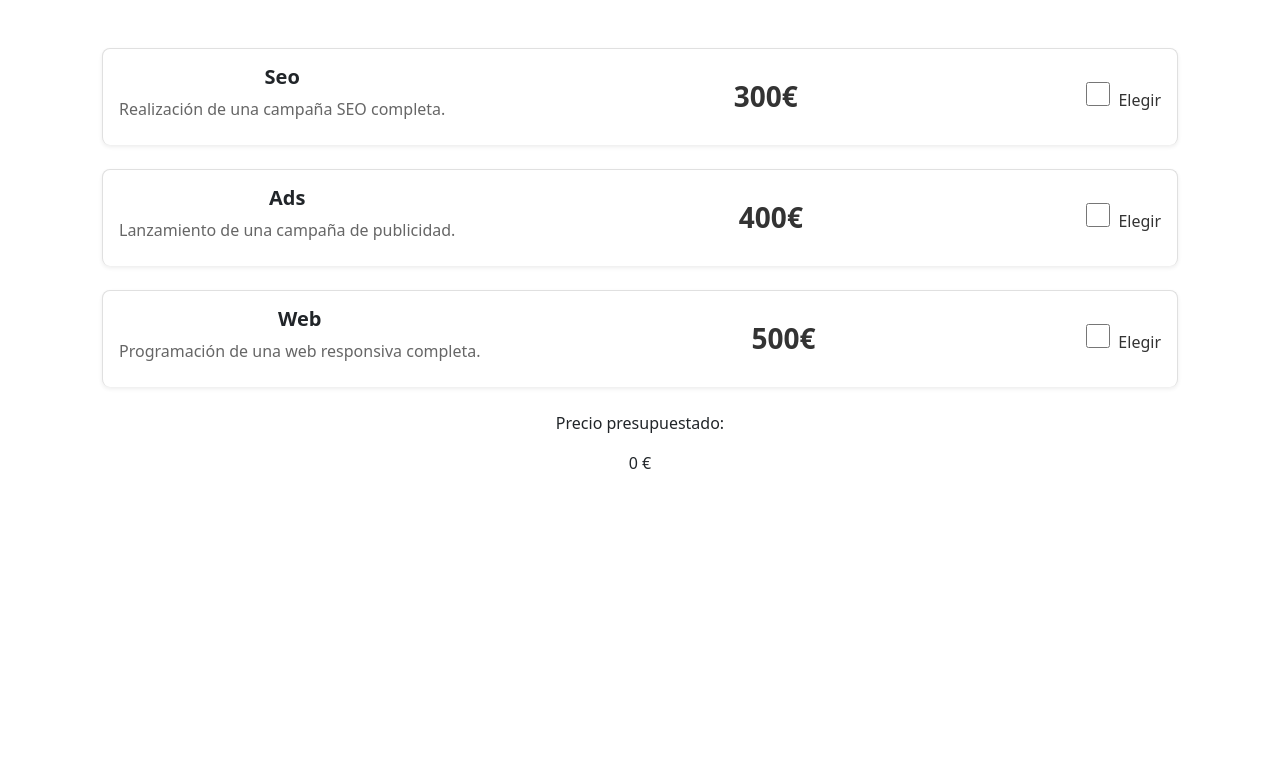
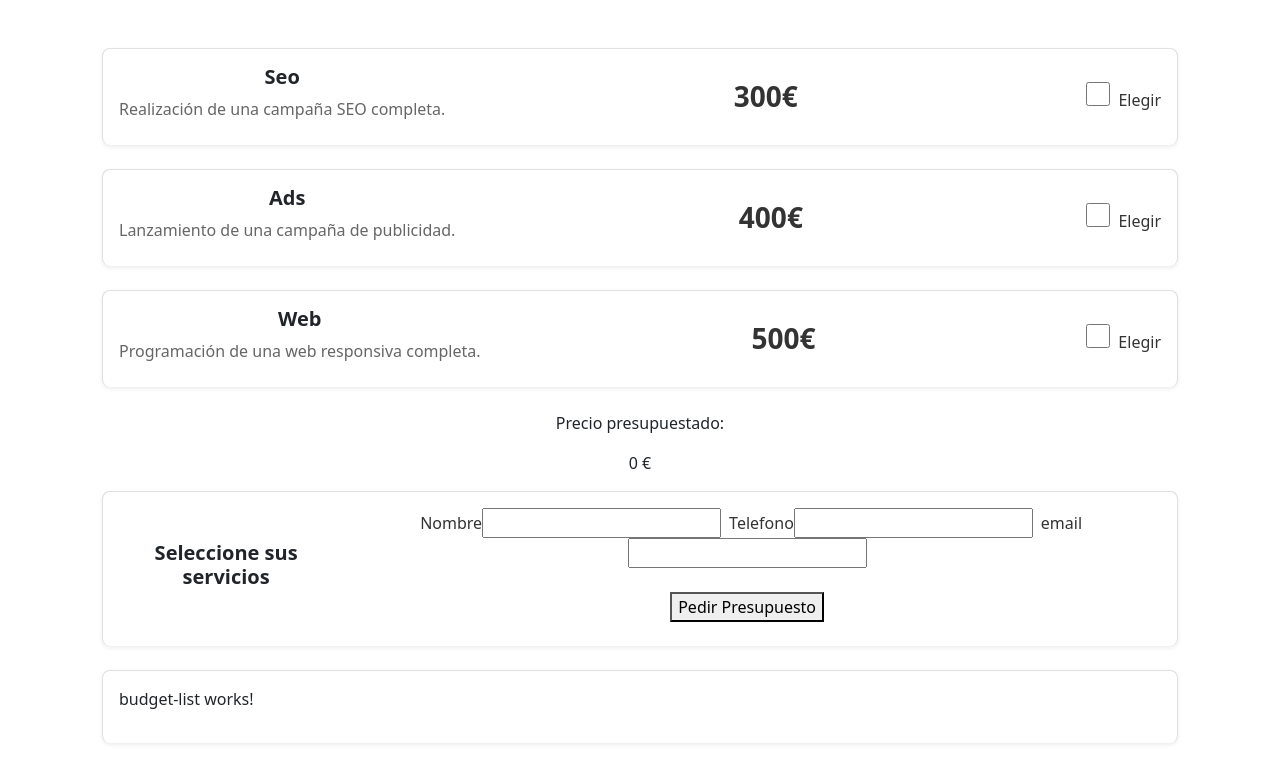
Before and after one commit to GusFDLPBarcelona/Gustavo-Mujica-Sprint-6-Angular, an Angular app in the folder presupuestos/: page / in a window 1280 px wide. Shown: the top 782 px of the page. Built offline with nearby package versions, Linux system fonts and the light colour scheme.

Commit message:
Comienzo del Ejercicio 5 del Nivel 2. Aun sin terminar y sin maquetar.

```diff
--- a/presupuestos/src/app/budget-list/budget-list.component.ts
+++ b/presupuestos/src/app/budget-list/budget-list.component.ts
@@ -1,4 +1,6 @@
-import { Component } from '@angular/core';
+import { Component, Input, signal } from '@angular/core';
+import { BudgetService } from '../services/budget.service';
+import { iPresupuesto } from '../models/budget';
 
 @Component({
   selector: 'app-budget-list',
@@ -8,5 +10,14 @@ import { Component } from '@angular/core';
   styleUrl: './budget-list.component.css'
 })
 export class BudgetListComponent {
+  userPresupuestos: iPresupuesto[] = [];
 
+
+  constructor(private budgetService: BudgetService) { }
+
+  presupuestosList = signal(this.userPresupuestos);
+
+  ngOnInit(): void {
+    this.userPresupuestos = this.budgetService.getPrespuestos();
+  }
 }
--- a/presupuestos/src/app/home/home.component.html
+++ b/presupuestos/src/app/home/home.component.html
@@ -53,4 +53,33 @@
         <p>Precio presupuestado:</p>
         <span>{{ monto }} €</span>
     </div>
+
+    <div class="card shadow-sm mb-4" style="width: 100%;">
+        <div class="card-body d-flex justify-content-between align-items-center">
+            <div>
+                <h5 class="card-title">Seleccione sus servicios</h5>
+            </div>
+            <div class="text-center">
+                <form [formGroup]='usuarioForm'>
+                    <label>Nombre</label>
+                    <input type="text">
+                    <label>Telefono</label>
+                    <input type="number">
+                    <label>email</label>
+                    <input type="email">
+                    <div class="flex-row-reverse mt-3 p-2 align-item-right">
+                        <button (click)="guardarPresupuesto()">Pedir Presupuesto</button>
+                    </div>
+                </form>
+            </div>
+        </div>
+    </div>
+
+    <div class="card shadow-sm mb-4" style="width: 100%;">
+
+        <div class="card-body d-flex justify-content-between align-items-center">
+            <app-budget-list></app-budget-list>
+
+        </div>
+    </div>
 </div>
--- a/presupuestos/src/app/home/home.component.ts
+++ b/presupuestos/src/app/home/home.component.ts
@@ -1,13 +1,14 @@
 import { Component } from '@angular/core';
 import { BudgetService } from '../services/budget.service';
-import { FormControl, FormGroup, ReactiveFormsModule, } from '@angular/forms';
-import { iBudget } from '../interfaces/budget.interface';
+import { FormControl, FormGroup, ReactiveFormsModule, Validators, } from '@angular/forms';
 import { PanelComponent } from '../panel/panel.component';
+import { iPresupuesto } from '../models/budget';
+import { BudgetListComponent } from '../budget-list/budget-list.component';
 
 @Component({
   selector: 'app-home',
   standalone: true,
-  imports: [ReactiveFormsModule, PanelComponent],
+  imports: [ReactiveFormsModule, PanelComponent, BudgetListComponent],
   templateUrl: './home.component.html',
   styleUrl: './home.component.css'
 })
@@ -16,13 +17,42 @@ export class HomeComponent {
   constructor(private budgetService: BudgetService) { }
 
   monto: number = 0;
-
+  presupuesto: iPresupuesto = {
+    servicios: [],
+    usuario: {
+      nombre: '',
+      telefono: '',
+      email: ''
+    },
+    monto: 0,
+    extras: []
+  };
+  usuarioForm = new FormGroup({
+    nombre: new FormControl('', [Validators.required, Validators.pattern('[A-Z][a-z]')]),
+    telefono: new FormControl('', [Validators.maxLength(9), Validators.minLength(9), Validators.required]),
+    email: new FormControl('', [Validators.email, Validators.required])
+  })
   presupuestoForm = new FormGroup({
     SEO: new FormControl(false),
     Ads: new FormControl(false),
     Web: new FormControl(false)
   });
 
+  guardarPresupuesto(): void {
+    const array: iPresupuesto[] = [];
+    let presupuesto: iPresupuesto = {
+      servicios: [{ 'SEO': this.presupuestoForm.value.SEO }, { 'Ads': this.presupuestoForm.value.Ads }, { 'Web': this.presupuestoForm.value.Web }],
+      usuario: {
+        nombre: this.usuarioForm.value.nombre ?? '',
+        telefono: this.usuarioForm.value.telefono ?? '',
+        email: this.usuarioForm.value.email ?? ''
+      },
+      monto: this.monto,
+      extras: []
+    }
+    this.budgetService.crearPresupuesto(presupuesto);
+
+  }
 
 
 
--- a/presupuestos/src/app/services/budget.service.ts
+++ b/presupuestos/src/app/services/budget.service.ts
@@ -1,5 +1,6 @@
 import { Injectable } from '@angular/core';
 import { iBudget } from '../interfaces/budget.interface';
+import { iPresupuesto } from '../models/budget';
 
 @Injectable({
   providedIn: 'root'
@@ -11,13 +12,13 @@ export class BudgetService {
   Web = 500;
 
   montoFinal = 0;
-  extras = 0;
+  extras: number = 0;
+  listaPresupuestosTotal: iPresupuesto[] = [];
 
   constructor() { }
 
   calcularPresupuesto(presupuesto: any): number {
     this.montoFinal = 0;
-    console.log(presupuesto);
     if (presupuesto.SEO) {
       this.montoFinal += this.SEO;
     }
@@ -46,4 +47,26 @@ export class BudgetService {
 
     return this.extras;
   };
+
+  getPrespuestos(): iPresupuesto[] {
+    return [];
+  }
+
+  crearPresupuesto(presupuesto: iPresupuesto): iPresupuesto[] {
+    const presupuestoGuardar: iPresupuesto = {
+      servicios: presupuesto.servicios,
+      usuario: {
+        nombre: presupuesto.usuario.nombre,
+        telefono: presupuesto.usuario.telefono,
+        email: presupuesto.usuario.email
+      },
+      monto: presupuesto.monto,
+      extras: presupuesto.extras
+    }
+    if (this.extras !== 0) {
+
+    }
+    this.listaPresupuestosTotal.push(presupuestoGuardar);
+    return [];
+  }
 }
```
Also changed, not shown: presupuestos/src/app/models/budget.ts (+10 -0 lines).
